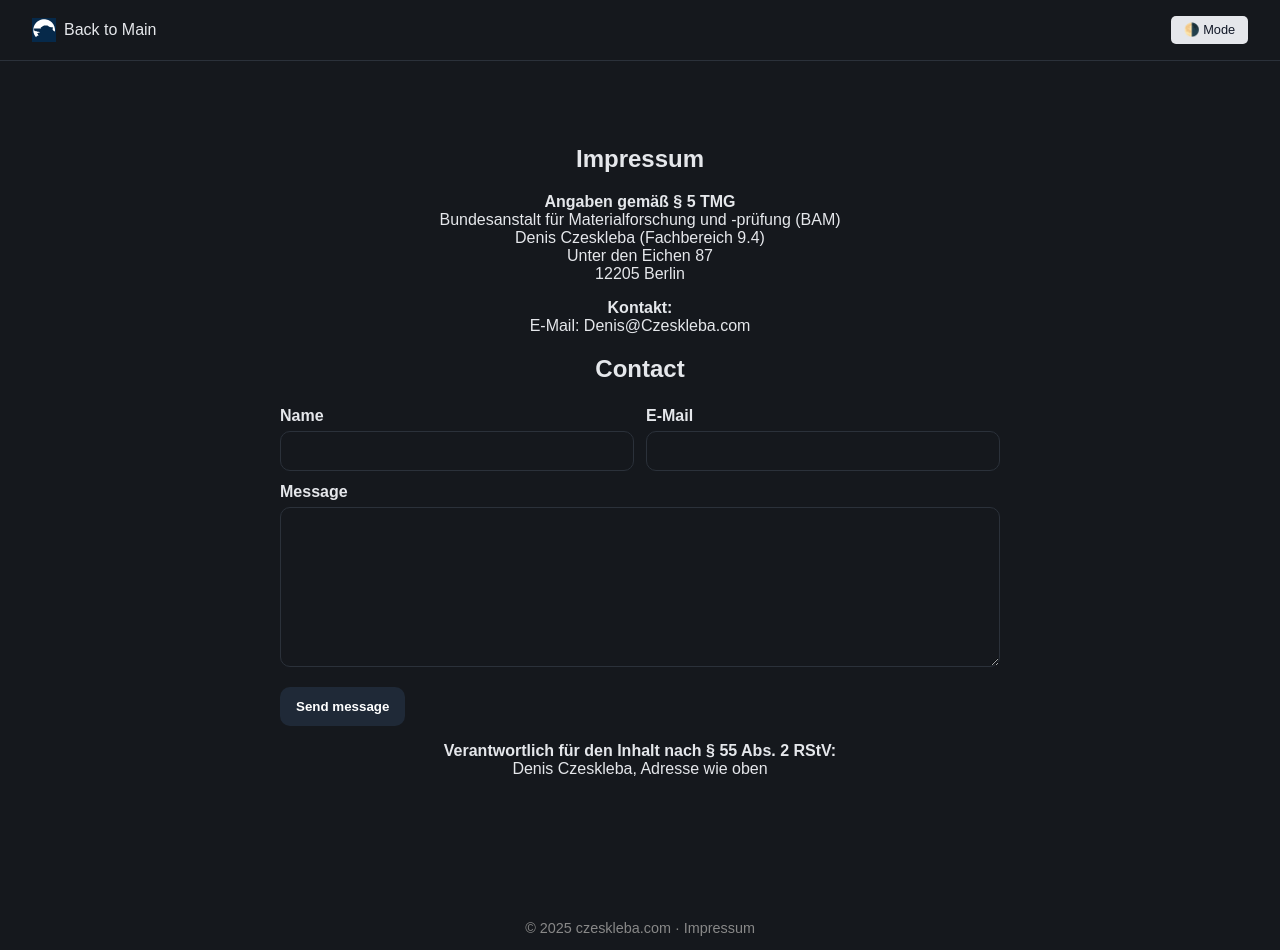
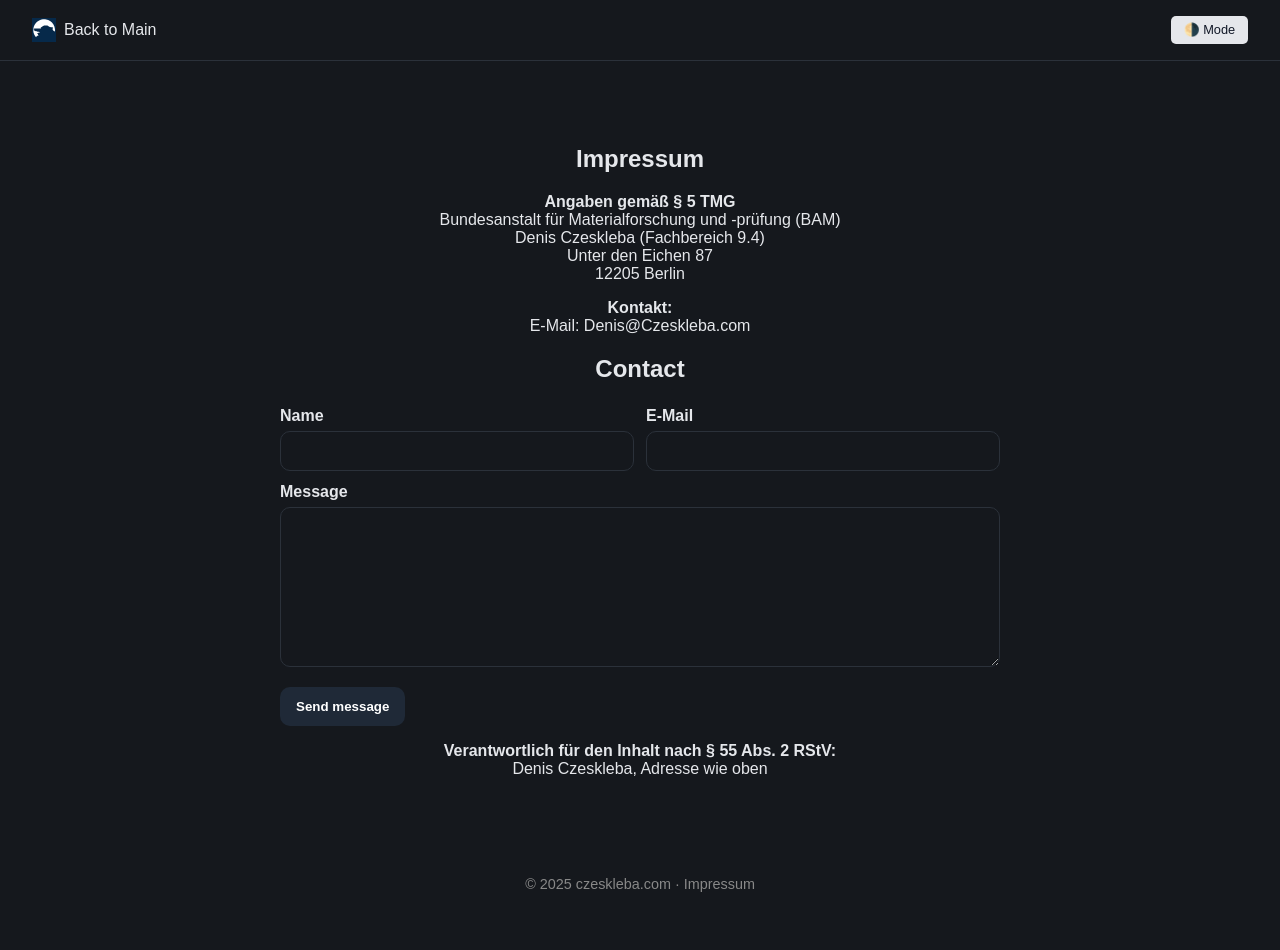
Before and after one commit to DenisCzeskleba/czeskleba.github.io, a Jekyll site: the page built from impressum.md, in a window 1280 px wide and 950 px high. Built offline with Jekyll 4.4.1, drawn with Linux system fonts in a browser that asks for light colours.

Commit message:
fix: adjust margins for main content and footer spacing

```diff
--- a/_layouts/default.html
+++ b/_layouts/default.html
@@ -77,7 +77,7 @@
       padding: 2rem 1rem;
       max-width: 820px;
       width: 100%;
-      margin: 2rem auto;
+      margin: 2rem auto 1.5rem;
       text-align: center;
     }
 
@@ -97,7 +97,8 @@
     }
 
     footer {
-      margin-top: 3rem;
+      margin-top: 0.75rem;
+      padding-bottom: 1rem;
       font-size: 0.9rem;
       color: #888;
     }
```
